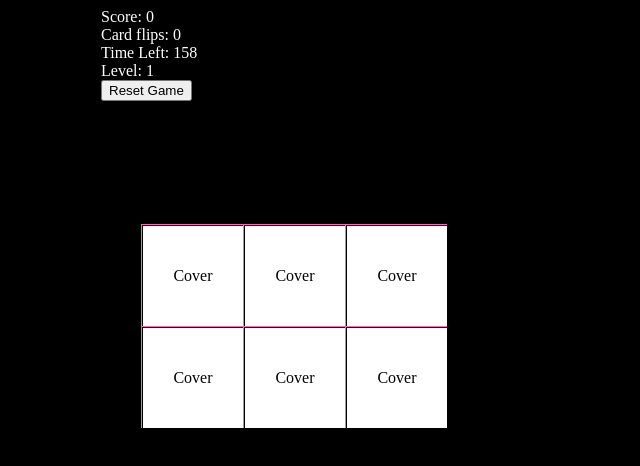
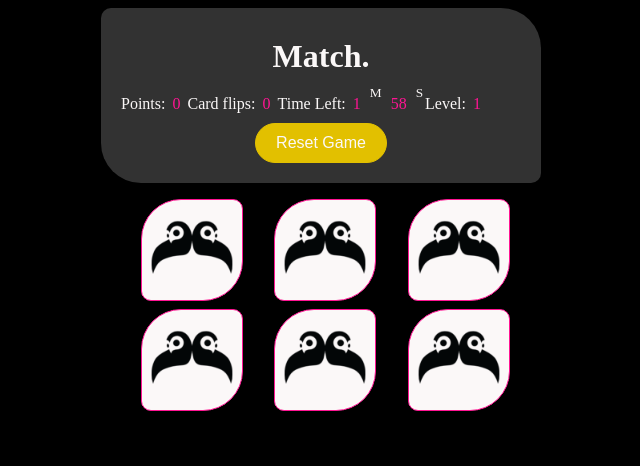
Before and after one commit to Laura-deVere/memoryGame, a website built with Parcel: page src/index.html in a window 1280 px wide. Both pictures are taken after a click on the button "Start!". Shown: the whole page, without its empty margins (339-979 px from the left). Built offline with nearby package versions, Linux system fonts and the light colour scheme.

Commit message:
adding more styling and adding game state functionality to level up

```diff
--- a/src/Board.js
+++ b/src/Board.js
@@ -13,11 +13,14 @@ function Board(num) {
     }
   }
 
-  function makeCards(num) {
-    console.log(board.children.length)
+  function makeCards(level) {
+    const levels = [6, 12, 18, 24, 30, 36];
+    const num = levels[level - 1];
+
     if (board.children.length > 0) {
       clearCards(board);
     }
+
     const iconsLength = icons.length;
     const cards = [];
     const getNumber = getRandomNumber();
@@ -28,7 +31,7 @@ function Board(num) {
       newCard = new Card(i, 0, icons[getCardName]);
       cards.push(newCard);
     }
-    console.log(cards)
+    console.log('ORiginal cards length', cards);
     let cardsLength = cards.length;
     for (let i = 0; i < cardsLength; i++) {
       cards[i].pair = (num / 2 + 1) + i;
@@ -42,7 +45,6 @@ function Board(num) {
 
   function appendCardsToDOM(cards) {
     cards = randomize(cards);
-    console.log(cards);
     for (let i = 0; i < cards.length; i++) {
       let el = document.createElement("li");
       el.classList.add("card");
@@ -51,7 +53,7 @@ function Board(num) {
       let cover = document.createElement("div");
       let back = document.createElement("div");
       cover.classList.add("cover");
-      cover.innerHTML = "Cover";
+      // cover.innerHTML = "<img src='/owls.png' alt='owls'>";
       cover.setAttribute("id", `card-${cards[i].id}${cards[i].id}${i}-front`);
       back.classList.add("back", "lni", cards[i].className, "flip-card-back");
       back.setAttribute("id", `card-${cards[i].id}${cards[i].id}${i}-back`);
@@ -78,7 +80,6 @@ function Board(num) {
     let startLength = arr.length - 1;
     let counter = 0;
     while (counter < startLength) {
-      console.log(counter, "counter", startLength, "startLength");
       let random = Math.floor(Math.random() * Math.floor(startLength - 1));
       let element = arr.splice(random, 1);
       arr.push(...element);
--- a/src/UI.js
+++ b/src/UI.js
@@ -9,24 +9,33 @@ const UI = {
 
   addUIEventListeners() {
     const cards = document.querySelectorAll(".card");
-    const resetButton = document.getElementById('game-reset');
     this.totalCards = cards.length / 2;
+    this.makeResetButton();
     // Cards
     cards.forEach((element) => {
       element.addEventListener("click", (event) => {
-        console.log(this.cardFlippedCount)
         if (this.cardFlippedCount < 2) {
           this.updateCardFlippedCount();
           this.handleCardClick(element, event.target.id);
         }
       });
     });
+  },
 
-    // Reset Button
-    resetButton.addEventListener('click', (event) => {
+  makeResetButton() {
+    const container = document.querySelector('.game-state');
+    let button = document.getElementById('game-reset');
+
+    if (!button) {
+      button = document.createElement('button');
+      button.textContent = 'Reset Game';
+      button.setAttribute('id', 'game-reset')
+      container.appendChild(button);
+    }
+
+    button.addEventListener('click', (event) => {
       GameState.resetGame()
     });
-
   },
 
   updateCardFlippedCount() {
@@ -92,8 +101,11 @@ const UI = {
   },
 
   handleGameWin() {
-    GameState.updateGameOnWin(this.totalCards * 2);
     this.updateSuccessMessage(true);
+    this.resetCardState()
+    setTimeout(() => {
+      GameState.updateGameOnWin(this.totalCards * 2);
+    }, 1000);
   },
 
   updateSuccessMessage(gameWon) {
@@ -105,9 +117,26 @@ const UI = {
     }
   },
 
-  updateScore(score) {
-    const currentScore = document.getElementById('score');
-    currentScore.textContent = score;
+  resetCardState() {
+    this.flippedCards = [];
+    this.currentCardToMatch = null;
+    this.cardFlippedCount = 0;
+    this.totalCardsFlippedCount = 0;
+  },
+
+  clearSuccessMessage() {
+    const message = document.getElementById('game-success');
+    message.textContent = '';
+  },
+
+  updatePoints(points) {
+    const currentPoints = document.getElementById('points');
+    currentPoints.textContent = points;
+  },
+
+  updateLevel(level) {
+    const container = document.getElementById('level');
+    container.textContent = level;
   }
 };
 
--- a/src/css/style.scss
+++ b/src/css/style.scss
@@ -1,40 +1,102 @@
+$yellow: #e2c000;
+$green: #7ea575;
+$offwhite: #fbf8f8;
+$pink: #ff1493;
+
 body {
   background-color: black;
+  height: 100%;
 }
 
 #app {
-  //   background-color: aliceblue;
   width: 400px;
   height: 400px;
   margin: 0 auto;
 }
-#game-state {
-  width: 300px;
-  height: 200px;
-  color: white;
+
+button {
+  cursor: pointer;
+}
+
+.font-offwhite {
+  color: $offwhite;
+  margin: 0 2px;
+}
+
+.game-state {
+  display: flex;
+  flex-direction: column;
+  background-color: #323232;
+  width: 400px;
+  padding: 20px;
+  border-top-left-radius: 10px;
+  border-bottom-left-radius: 40px;
+  border-top-right-radius: 40px;
+  border-bottom-right-radius: 10px;
+  h1 {
+    color: $offwhite;
+    width: 100%;
+    text-align: center;
+    margin: 10px 0;
+  }
+  >.content {
+    width: 100%;
+    display: flex;
+    div {
+      display: flex;
+    }
+  }
+  &--label, &--data {
+    display: block;
+    padding: 10px 0;
+  }
+  &--label {
+    color: $offwhite;
+  }
+  &--data {
+    color: $pink;
+    margin: 0 7px;
+  }
+  #game-reset {
+    background-color: $yellow;
+    border: 1px solid $yellow;
+    margin: 0 auto;
+    color: $offwhite;
+    font-size: 16px;
+    padding: 10px 20px;
+    border-radius: 20px;
+  }
+}
+#game-success {
+  color: $green;
+  font-weight: bold;
+  font-size: 24px;
+  text-align: center;
+  width: 100%;
 }
 #game-start {
   margin: 200px auto;
   width: 100px;
   height: 50px;
   display: block;
-  background-color: #000;
-  color: #fff;
-  border-radius: 13px;
+  background-color: $green;
+  border: 1px solid $green;
+  color: $offwhite;
+  border-radius: 20px;
+  font-size: 16px;
 }
 .board {
   width: 100%;
-  display: flex;
-  flex-wrap: wrap;
-  list-style: none;
+  display: grid;
+  grid-template-columns: 1fr 1fr 1fr;
 }
 .card {
   width: 100px;
   height: 100px;
   position: relative;
-  border: 1px solid hotpink;
   transition: transform 0.8s;
   transform-style: preserve-3d;
+  margin-bottom: 10px;
   .cover,
   .back {
   cursor: pointer;
@@ -49,12 +111,18 @@ body {
     right: 0;
     -webkit-backface-visibility: hidden;
     backface-visibility: hidden;
+    border-top-left-radius: 40px;
+    border-bottom-left-radius: 10px;
+    border-top-right-radius: 10px;
+    border-bottom-right-radius: 40px;
+    border: 1px solid #ff1493;
   }
   .cover {
-    background-color: white;
+    background-color: $offwhite;
     color: black;
-    border: 1px solid black;
-    // z-index: -1000;
+    // border: 1px solid black;
+    background-image: url('owls.png');
+    background-size: cover;
   }
   .flip-card-cover,
   .flip-card-back {
@@ -62,7 +130,7 @@ body {
   }
   .back {
     background-color: black;
-    color: white;
-    border: 1px solid white;
+    color: $offwhite;
+    // border: 1px solid $offwhite;
   }
 }
--- a/src/gameState.js
+++ b/src/gameState.js
@@ -3,21 +3,22 @@ import CountdownTimer from './CountdownTimer';
 import UI from "./UI";
 
 const GameSate = {
-  score: 0,
+  points: 0,
   timer: null,
-  level: 1,
+  level: 0,
   game: null,
   start() {
     console.log("Game started!");
-    this.game = new Board(6);
+    this.levelUp();
+    this.initTimer();
+    this.game = new Board(this.level);
     UI.addUIEventListeners();
-    this.initTimer();
   },
   resetGame() {
     this.timer.clearCountdown();
-    this.game = new Board(6);
-    this.score = 0;
+    this.points = 0;
     this.level = 1;
+    this.game = new Board(this.level);
     this.updateGameOnWin(0);
     this.initTimer();
   },
@@ -27,11 +28,20 @@ const GameSate = {
   },
   updateGameOnWin(numOfCards) {
     this.timer.clearCountdown();
-    this.calculateScore(numOfCards)
+    this.calculatePoints(numOfCards);
+    this.levelUp();
+    this.game = new Board(this.level);
+    UI.addUIEventListeners();
+    UI.clearSuccessMessage();
+    this.initTimer();
   },
-  calculateScore(numOfCards) {
+  calculatePoints(numOfCards) {
     let total = numOfCards * 100;
-    UI.updateScore(total);
+    UI.updatePoints(total);
+  },
+  levelUp() {
+    this.level++;
+    UI.updateLevel(this.level);
   }
 };
 
--- a/src/index.html
+++ b/src/index.html
@@ -11,12 +11,20 @@
 
 <body>
   <div id="app">
-    <div id="game-state">
-      <div>Score: <span id="score">0</span></div>
-      <div>Card flips: <span id="card-flips">0</span></div>
-      <div id="time-left">Time Left: <span id="mins-left">00</span><span id="secs-left">00</span></div>
-      <div>Level: <span id="level">1</span></div>
-      <button id="game-reset">Reset Game</button>
+    <div class="game-state">
+      <h1>Match.</h1>
+      <div class="content">
+        <div><span class="game-state--label">Points:</span> <span id="points" class="game-state--data">0</span></div>
+        <div><span class="game-state--label">Card flips:</span> <span id="card-flips" class="game-state--data">0</span>
+        </div>
+        <div id="time-left">
+          <span class="game-state--label">Time Left:</span>
+          <span id="mins-left" class="game-state--data">00</span><sup class="font-offwhite">M</sup>
+          <span id="secs-left" class="game-state--data">00</span><sup class="font-offwhite">S</sup>
+        </div>
+        <div><span class="game-state--label">Level:</span> <span id="level" class="game-state--data">0</span></div>
+      </div>
+      <!-- <button id="game-reset">Reset Game</button> -->
     </div>
     <button id="game-start">Start!</button>
     <div>
```
Also changed, not shown: dist/index.html, dist/owls.6bbd3e56.png (added), dist/owls.eb9ee55d.png (added), src/css/owls.png (added), src/css/style.css, 6 other files.
